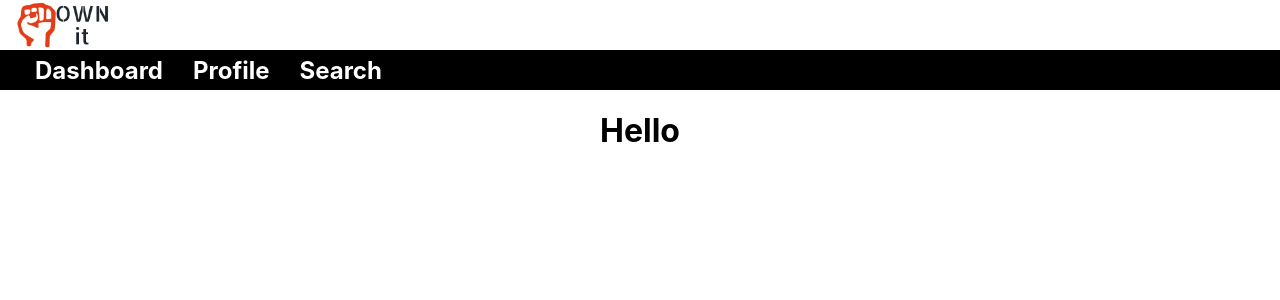
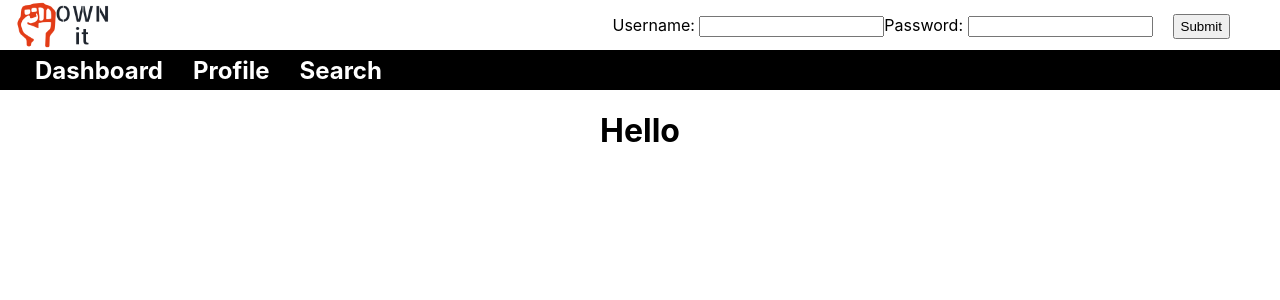
Before and after one commit to javhan/freelancerhomepage, a React (Create React App) app: page /Search in a window 1280 px wide. Shown: the top 300 px of the page. Built offline with nearby package versions, Linux system fonts and the light colour scheme; no server answers.

Commit message:
added Login component

```diff
--- a/src/App.css
+++ b/src/App.css
@@ -60,4 +60,24 @@ nav h1 {
 .topBar {
   height: 50px;
   display: flex;
+  justify-content: space-between;
 }
+
+.login {
+  height: 50px;
+  line-height: 50px;
+  text-align: center;
+  margin-right: 50px;
+  display: flex;
+}
+
+.username {
+  margin-right: 20px;
+}
+
+button {
+  margin-left: 20px;
+  margin-top: 14px;
+  height: 25px;
+  vertical-align: middle;
+}
--- a/src/App.js
+++ b/src/App.js
@@ -1,6 +1,10 @@
 import './App.css';
 import APITest from "./components/APITest"
 import image from './assets/OWNit.png'
+import Dashboard from './components/Dashboard'
+import Profile from './components/Profile'
+import Search from './components/Search'
+import Login from './components/Login';
 
 function App() {
 
@@ -10,6 +14,7 @@ function App() {
       {/* <APITest /> */}
       <div className="topBar">
         <img src={image} alt="logo" className="logo"/>
+        <Login />
       </div>
       <nav>
         <h1>Dashboard</h1>
--- a/src/components/Dashboard.jsx
+++ b/src/components/Dashboard.jsx
@@ -0,0 +1,9 @@
+import React from 'react'
+
+export default function Dashboard() {
+    return (
+        <div>
+
+        </div>
+    )
+}
--- /dev/null
+++ b/src/components/Login.jsx
@@ -0,0 +1,17 @@
+import React from "react";
+
+export default function Login() {
+  return (
+    <div className="login">
+      <div className="user">
+        <span>Username: </span>
+        <input type="text"></input>
+      </div>
+      <div className="password">
+        <span>Password: </span>
+        <input type="text"></input>
+      </div>
+      <button>Submit</button>
+    </div>
+  );
+}
--- a/src/components/Profile.jsx
+++ b/src/components/Profile.jsx
@@ -0,0 +1,9 @@
+import React from 'react'
+
+export default function Profile() {
+    return (
+        <div>
+
+        </div>
+    )
+}
--- a/src/components/Search.jsx
+++ b/src/components/Search.jsx
@@ -0,0 +1,9 @@
+import React from 'react'
+
+export default function Search() {
+    return (
+        <div>
+
+        </div>
+    )
+}
```
Also changed, not shown: src/components/Home.jsx (+9 -0 lines).
